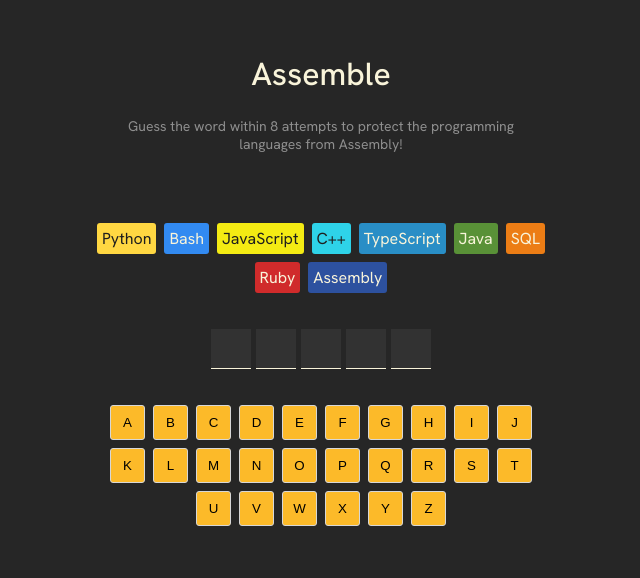
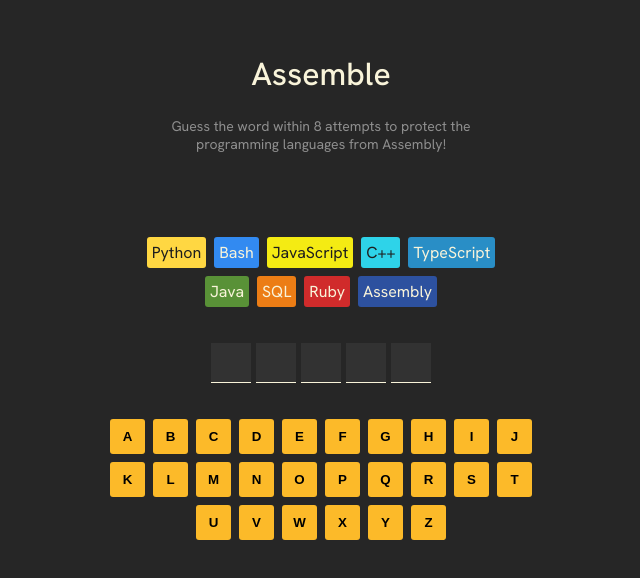
Before and after one commit to MannShah720/Assemble, a React (Vite) app: page / in a window 1280 px wide. Shown: the top 578 px of the page, without its empty margins (319-959 px from the left). Built offline with nearby package versions, Linux system fonts and the light colour scheme.

Commit message:
quick CSS fix

```diff
--- a/src/index.css
+++ b/src/index.css
@@ -9,8 +9,12 @@ body {
     color: #D9D9D9;
     padding: 0;
     height: 100vh;
+}
+
+main {
     display: flex;
-    justify-content: center;
+    flex-direction: column;
+    align-items: center;
 }
 
 header {
@@ -25,7 +29,7 @@ header > h1 {
 
 header > p {
     font-size: 0.875rem;
-    max-width: 450px;
+    max-width: 350px;
     color: #8E8E8E
 }
 
@@ -37,6 +41,8 @@ section.game-status {
     border-radius: 4px;
     margin-block: 30px;
     padding: 5px 0;
+    width: 100%;
+    max-width: 350px;
 }
 
 section.game-status.won {
@@ -61,7 +67,7 @@ section.language-chips {
     flex-wrap: wrap;
     gap: 8px;
     justify-content: center;
-    max-width: 450px;
+    max-width: 350px;
     margin-bottom: 36px;
 }
 
@@ -113,11 +119,12 @@ section.keyboard {
 }
 
 section.keyboard > button {
+    font-weight: bold;
     height: 35px;
     width: 35px;
     background-color: #FCBA29;
-    border: 1px solid #D7D7D7;
     border-radius: 3px;
+    border: 0;
     cursor: pointer;
 }
 
```
